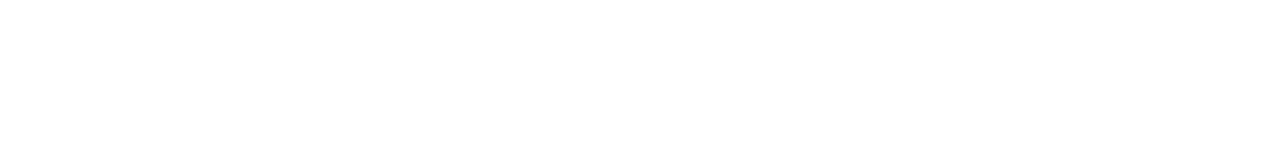
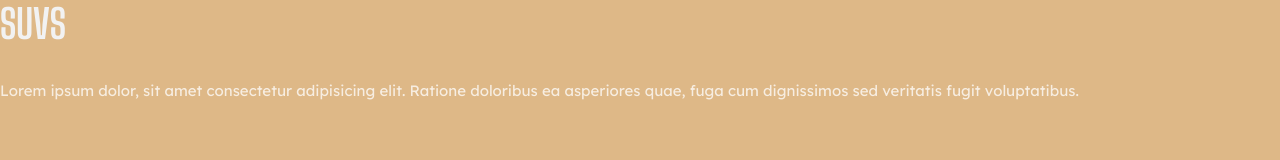
Before and after one commit to vamcyellapu/3-column-card, a plain HTML site: page index.html in a window 1280 px wide. Drawn offline with Linux system fonts and the light colour scheme.

Commit message:
defined type styles

```diff
--- a/css/styles.css
+++ b/css/styles.css
@@ -0,0 +1,29 @@
+*,
+*::after,
+*::before {
+  box-sizing: border-box;
+}
+
+html {
+  font-size: 62.5%;
+}
+
+body {
+  font-family: "Lexend Deca", Arial, Helvetica, sans-serif;
+  margin: 0;
+  background: burlywood;
+}
+
+h1 {
+  font-weight: bold;
+  font-size: 4rem;
+  font-family: "Big Shoulders Display", cursive;
+  margin-bottom: 3rem;
+  margin-top: 0;
+  color: hsl(0, 0%, 95%);
+}
+p {
+  font-size: 1.5rem;
+  line-height: 2.5rem;
+  color: hsla(0, 0%, 100%, 0.75);
+}
--- a/index.html
+++ b/index.html
@@ -9,11 +9,14 @@
     <link href="https://fonts.googleapis.com/css2?family=Lexend+Deca&display=swap" rel="stylesheet">
     <link href="https://fonts.googleapis.com/css2?family=Big+Shoulders+Display:wght@700&family=Lexend+Deca&display=swap"
         rel="stylesheet">
+    <link rel="stylesheet" href="css/styles.css">
     <title>3-column-card</title>
 </head>
 
 <body>
-
+    <h1>SUVS</h1>
+    <p>Lorem ipsum dolor, sit amet consectetur adipisicing elit. Ratione doloribus ea asperiores quae, fuga cum
+        dignissimos sed veritatis fugit voluptatibus.</p>
 </body>
 
 </html>
```
